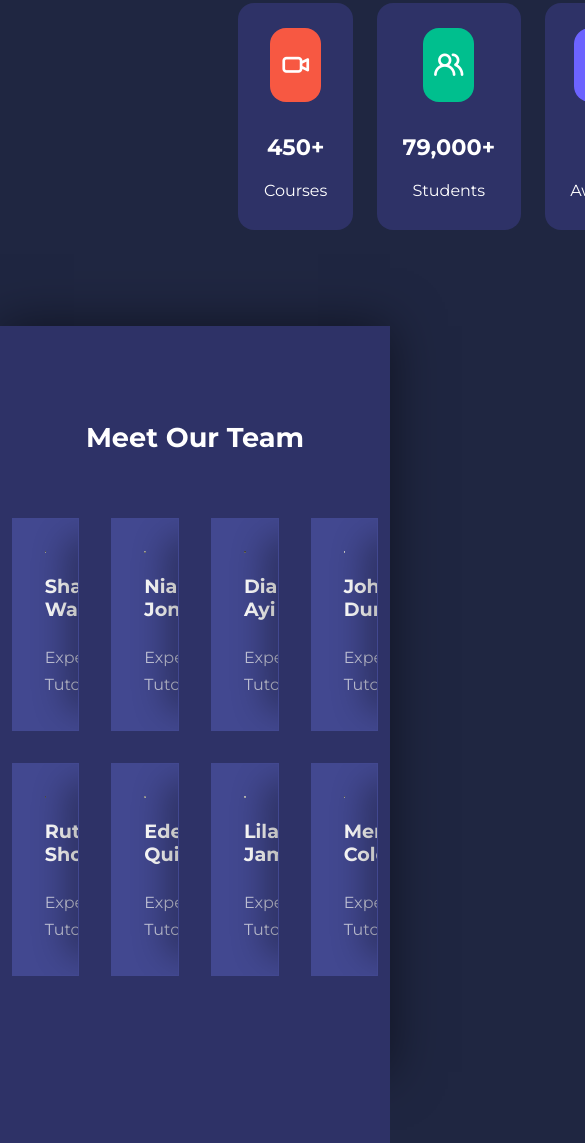
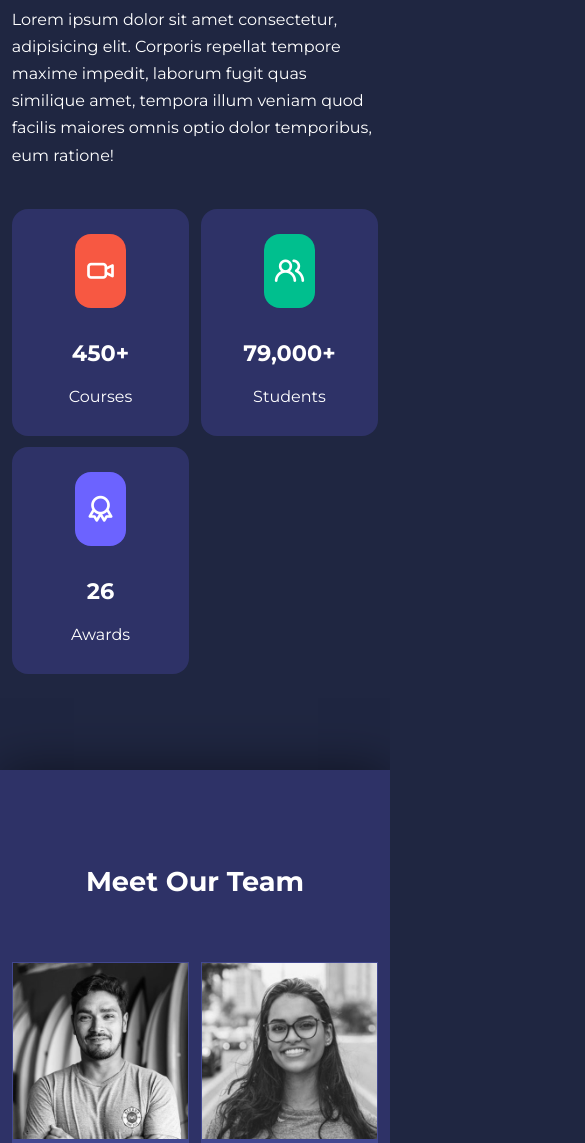
Before and after one commit to Rafet17/Education-WebSite, a plain HTML site: page about.html in a window 390 px wide. Shown: the part 521-1664 px from the top of the page, 585 px wide, since content can reach past the window. Drawn offline with nearby package versions, Linux system fonts and the light colour scheme.

Commit message:
Responsive design for tablets and phones

```diff
--- a/assets/css/about.css
+++ b/assets/css/about.css
@@ -111,10 +111,59 @@
     transition: var(--transtion);
 }
 
-.team__member:hover .team__member-socilas{
+.team__member:hover .team__member-socilas {
     right: 0;
 }
 
-.team__member-socilas a{
+.team__member-socilas a {
     padding: 1rem;
 }
+
+/*!======================= MEDIA QUERIES ====================*/
+
+@media screen and (max-width:1024px) {
+    .about__achievements {
+        margin-top: 2rem;
+    }
+
+    .about__achievements-container{
+        grid-template-columns: 1fr;
+        gap: 4rem;
+    }
+
+    .about__achievements-left{
+        width: 80%;
+        margin: 0 auto;
+    }
+
+    .team__container{
+        grid-template-columns: repeat(3, 1fr);
+        gap: 1.5rem;
+    }
+
+    .team__member{
+        padding: 1rem;
+    }
+}
+
+/*!======================= PHONES MEDIA QUERIES ====================*/
+
+@media screen and (max-width:600px){
+    .achievements__cards{
+        grid-template-columns: 1fr 1fr;
+        gap: 0.7rem;
+    }
+
+    .team__container{
+        grid-template-columns: 1fr 1fr;
+        gap: 0.7rem;
+    }
+
+    .team__member{
+        padding: 0;
+    }
+
+    .team__member p{
+        margin-bottom: 1.5rem;
+    }
+}
```
